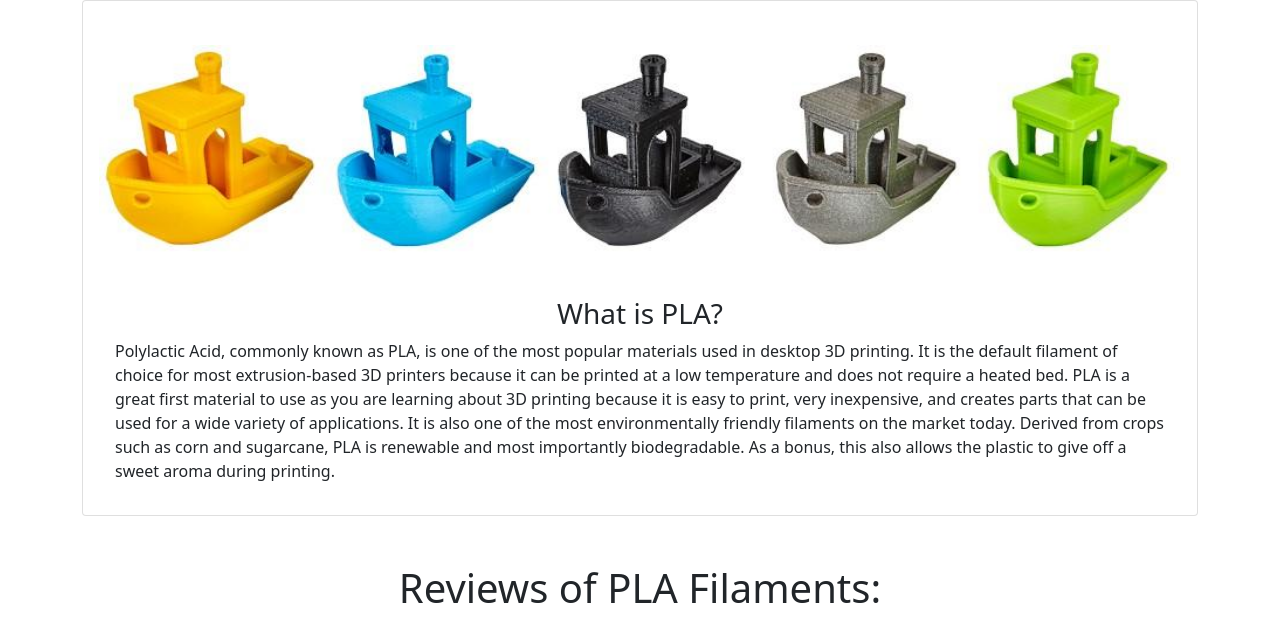
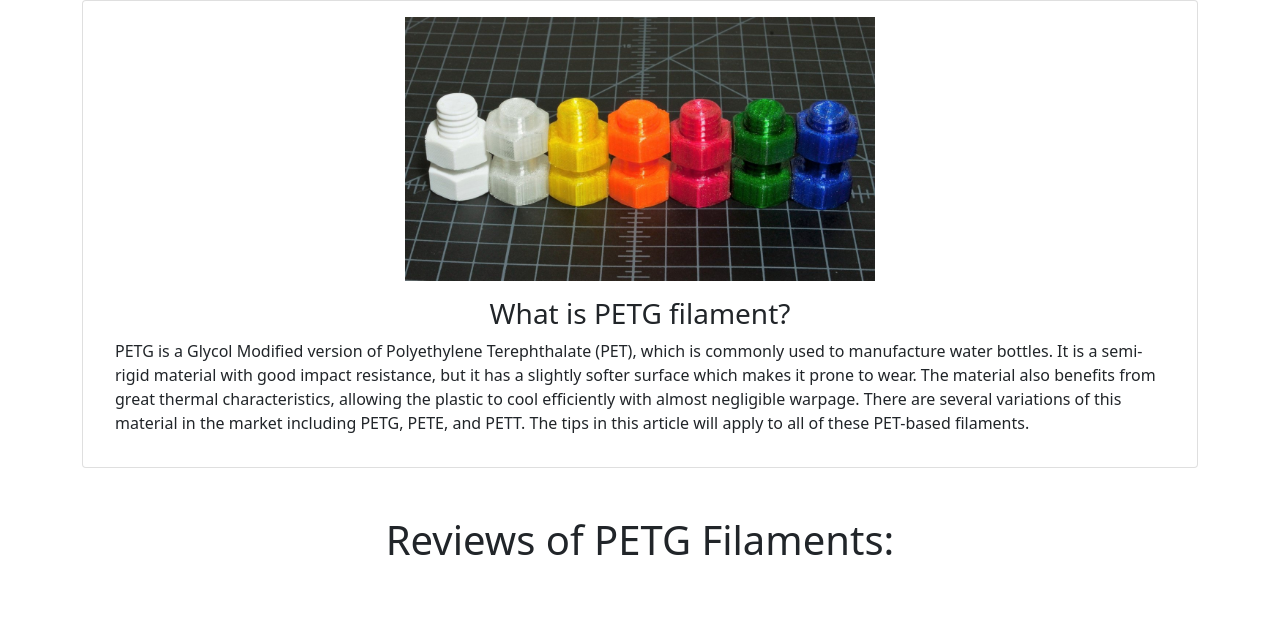
Before and after one commit to Gilleece/filament-review, a Flask app: page /petg in a window 1280 px wide. Shown: the part 76-718 px from the top of the page. Run offline with Flask 2, Linux system fonts and the light colour scheme; data that the repository does not hold is empty; some libraries are stand-ins or nearby versions.

Commit message:
Add petg.html

```diff
--- a/templates/materials/petg.html
+++ b/templates/materials/petg.html
@@ -4,27 +4,27 @@
     <div class="row justify-content-center">
         <div class="col-12">
             <div class="card p-3 mb-5 bg-body">
-                <img src="/static/images/pla_example.jpg" class="card-img-top review-image" alt="Review image">
+                <img src="/static/images/petg_example.jpg" class="card-img-top review-image" alt="PETG example image">
                 <div class="card-body">
-                    <h3 class="card-title text-center">What is PLA?</h3>
+                    <h3 class="card-title text-center">What is PETG filament?</h3>
                     <p class="card-text">
-                        Polylactic Acid, commonly known as PLA, is one of the most popular materials used in desktop 3D printing.
-                        It is the default filament of choice for most extrusion-based 3D printers because it can be printed at a
-                        low temperature and does not require a heated bed. PLA is a great first material to use as you are learning
-                        about 3D printing because it is easy to print, very inexpensive, and creates parts that can be used for a
-                        wide variety of applications. It is also one of the most environmentally friendly filaments on the market
-                        today. Derived from crops such as corn and sugarcane, PLA is renewable and most importantly biodegradable.
-                        As a bonus, this also allows the plastic to give off a sweet aroma during printing.
+                        PETG is a Glycol Modified version of Polyethylene Terephthalate (PET), which is commonly used
+                        to manufacture water bottles. It is a semi-rigid material with good impact resistance, but it
+                        has a slightly softer surface which makes it prone to wear. The material also benefits from great
+                        thermal characteristics, allowing the plastic to cool efficiently with almost negligible warpage.
+                        There are several variations of this material in the market including PETG, PETE, and PETT.
+                        The tips in this article will apply to all of these PET-based filaments.
                     </p>
                 </div>
             </div>
         </div>
     </div>
 
-    <h1 class="text-center mb-5">Reviews of PLA Filaments: </h1>
+    <h1 class="text-center mb-5">Reviews of PETG Filaments: </h1>
 
     <div class="row row-cols-1 row-cols-md-2 g-4">
         {% for review in reviews %}
+            {% if review.material_name == "PETG" %}
                 <div class="col">
                     <div class="card review-card shadow p-3 mb-5 bg-body rounded">
                         <img src="{{ review.image_url }}" class="card-img-top review-image" alt="Review image">
@@ -121,6 +121,7 @@
                         </div>
                     </div>
                 </div>
+            {% endif %}
         {% endfor %}
     </div>
 
```
Also changed, not shown: static/images/petg_example.jpg (added). Lines whose indentation alone changed are shown as unchanged.
